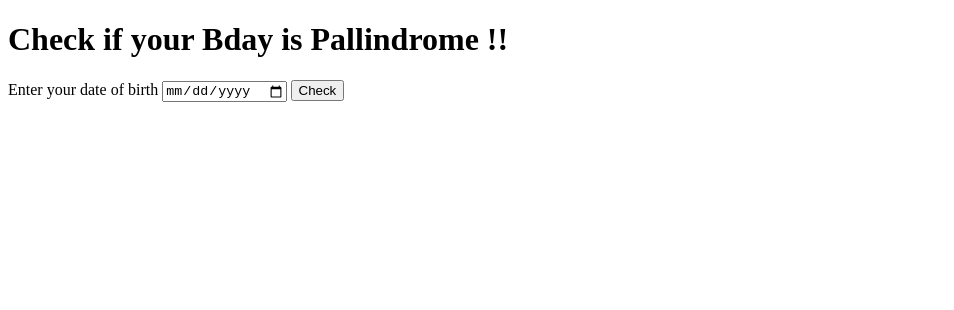
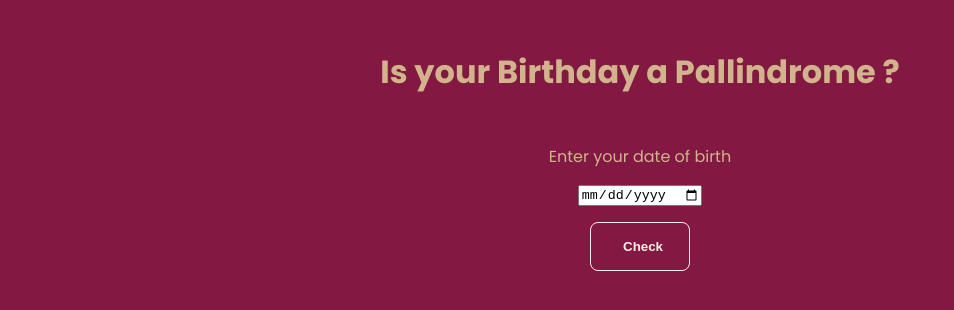
Before and after one commit to anik31/bday-pallindrome, a plain HTML site: page index.html in a window 1280 px wide. Shown: the whole page, without its empty margins (0-954 px from the left). Drawn offline with Linux system fonts and the light colour scheme.

Commit message:
feat: add css styling

```diff
--- a/index.html
+++ b/index.html
@@ -6,13 +6,15 @@
     <meta name="viewport" content="width=device-width, initial-scale=1.0">
     <title>Pallindrome Bday</title>
     <link rel="stylesheet" href="styles.css">
+    <link rel="shortcut icon" href="/images/favicon.ico" type="image/x-icon">
 </head>
 <body>
-    <h1>Check if your Bday is Pallindrome !!</h1>
+    <h1>Is your Birthday a Pallindrome ?</h1>
     <label for="dob">Enter your date of birth</label>
     <input type="date" id="dob">
     <button id="btn-check">Check</button>
     <p id="output"></p>
+    <img id="output-img">
     <script src="index.js" type="text/javascript"></script>
 </body>
 </html>
--- a/index.js
+++ b/index.js
@@ -1,6 +1,7 @@
 const dob = document.querySelector("#dob");
 const btnCheck = document.querySelector("#btn-check");
 const output = document.querySelector("#output");
+const outputImg = document.querySelector("#output-img");
 
 function strReverse(strVar){
     return strVar.split("").reverse().join("");
@@ -109,7 +110,6 @@ function nextPallindrome(date){
 }
 
 function clickHandler(){
-    console.log(dob.value)
     if (dob.value != ""){
         var dateSplit = dob.value.split("-");
         var date = {
@@ -118,11 +118,13 @@ function clickHandler(){
             year : Number(dateSplit[0])
         }
         if (checkPallindromeAllFormats(date)){
-            output.innerText = "Yay!! Your bday is pallindrome";
+            output.innerText = "🥳 Yay!! Your bday is pallindrome 🥳";
+            outputImg.src = "/images/happy.svg";
         }
         else{
             var nextPallindromeDate = nextPallindrome(date);
-            output.innerText = `Oops!! your bday is not pallindrome. The next pallindrome date is ${nextPallindromeDate.nextDate.day}-${nextPallindromeDate.nextDate.month}-${nextPallindromeDate.nextDate.year}. You missed it by ${nextPallindromeDate.count} days.`
+            output.innerText = `😐 Oops!! your bday is not pallindrome. The next pallindrome date is ${nextPallindromeDate.nextDate.day}-${nextPallindromeDate.nextDate.month}-${nextPallindromeDate.nextDate.year}. You missed it by ${nextPallindromeDate.count} days. 😐`
+            outputImg.src = "/images/sad.svg";
         }
     }
 }
--- a/styles.css
+++ b/styles.css
@@ -0,0 +1,44 @@
+@import url('https://fonts.googleapis.com/css2?family=Poppins:wght@400;700&display=swap');
+
+:root{
+    --primary-color : #34D399;
+    --focus-text: tan;
+    --off-white: #F8F0E3;
+}
+body{
+    font-family: 'Poppins', sans-serif;
+    margin: 0;
+    text-align: center;
+    background-color: #831843;
+    color: var(--focus-text);
+}
+input{
+    display: block;
+    margin: 1rem auto;
+}
+h1{
+    margin: 3rem auto;
+}
+label{
+    margin: 1rem auto;
+}
+button{
+    color: var(--off-white);
+    background: transparent;
+    border: 1px solid var(--off-white);
+    border-radius: 0.5rem;
+    padding: 1rem 2rem;
+    font-weight: bold;
+    /* border: none; */
+    max-width: 100px;
+    cursor: pointer;
+}
+#output{
+    font-size: larger;
+    font-weight: bold;
+    color: var(--off-white);
+    margin: 2rem auto;
+}
+img{
+    width: 200px;
+}
```
Also changed, not shown: images/favicon.ico (added), images/happy.svg (added), images/sad.svg (added).
